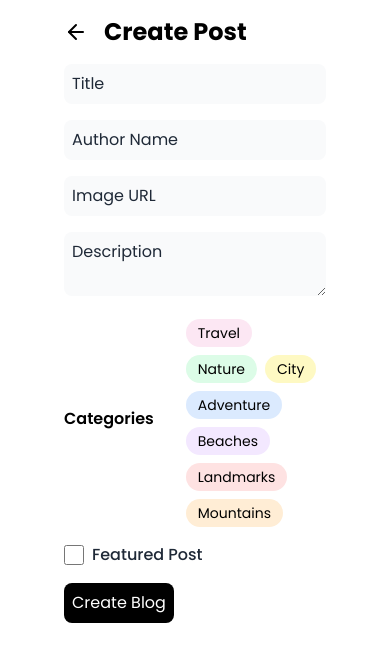
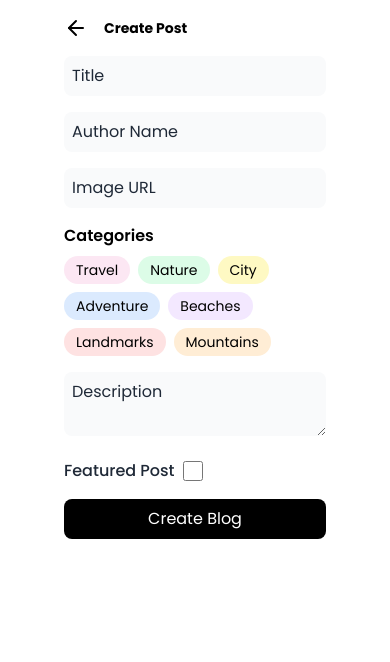
Before and after one commit to krishnaacharyaa/wanderlust, a React (Vite) app in the folder frontend/: page /add-blog in a window 390 px wide. Shown: the top 662 px of the page. Built offline with nearby package versions, Linux system fonts and the light colour scheme.

Commit message:
Make the add page responsive

```diff
--- a/frontend/src/pages/add-blog.tsx
+++ b/frontend/src/pages/add-blog.tsx
@@ -94,7 +94,7 @@ function AddBlog() {
         <div className=" text-black cursor-pointer w-fit">
           <FiArrowLeft style={{ fontSize: '24px' }} onClick={() => navigate(-1)} />
         </div>
-        <h2 className="text-2xl font-bold ml-4">Create Post</h2>
+        <h2 className="text-sm md:text-lg  lg:text-2xl font-bold ml-4">Create Post</h2>
       </div>
 
       <form onSubmit={handleSubmit}>
@@ -129,17 +129,8 @@ function AddBlog() {
           />
         </div>
 
-        <div className="mb-4">
-          <textarea
-            name="description"
-            placeholder="Description"
-            className="w-full p-2 rounded-lg bg-gray-50 placeholder:text-gray-800 "
-            value={formData.description}
-            onChange={handleInputChange}
-          />
-        </div>
-        <div className="mb-4 flex items-center ">
-          <label className="block font-semibold mb-2 mr-8">Categories</label>
+        <div className="mb-4 flex items-center flex-col md:flex-row ">
+          <label className="block font-semibold mb-2 w-full md:w-fit  md:mr-8">Categories</label>
           <div className="flex flex-wrap gap-2">
             {CATEGORIES.map((category) => (
               <span
@@ -157,20 +148,32 @@ function AddBlog() {
             ))}
           </div>
         </div>
+        <div className="mt-4 mb-4 ">
+          <textarea
+            name="description"
+            placeholder="Description"
+            className="w-full p-2 rounded-lg bg-gray-50 placeholder:text-gray-800 "
+            value={formData.description}
+            onChange={handleInputChange}
+          />
+        </div>
         <div className="mb-4 flex items-center">
           <label className="flex items-center">
+            <span className="text-gray-800 text-base font-medium">Featured Post</span>
             <input
               type="checkbox"
               name="isFeaturedPost"
-              className="mr-2 h-5 w-5 text-indigo-600 border rounded focus:ring-indigo-400"
+              className="ml-2 h-5 w-5 text-indigo-600 border rounded focus:ring-indigo-400"
               checked={formData.isFeaturedPost}
               onChange={handleCheckboxChange}
             />
-            <span className="text-gray-800 text-base font-medium">Featured Post</span>
           </label>
         </div>
 
-        <button type="submit" className="bg-black text-white p-2 rounded-lg hover:bg-gray-800">
+        <button
+          type="submit"
+          className="bg-black text-white p-2 rounded-lg hover:bg-gray-800 w-full md:w-fit"
+        >
           Create Blog
         </button>
       </form>
```
